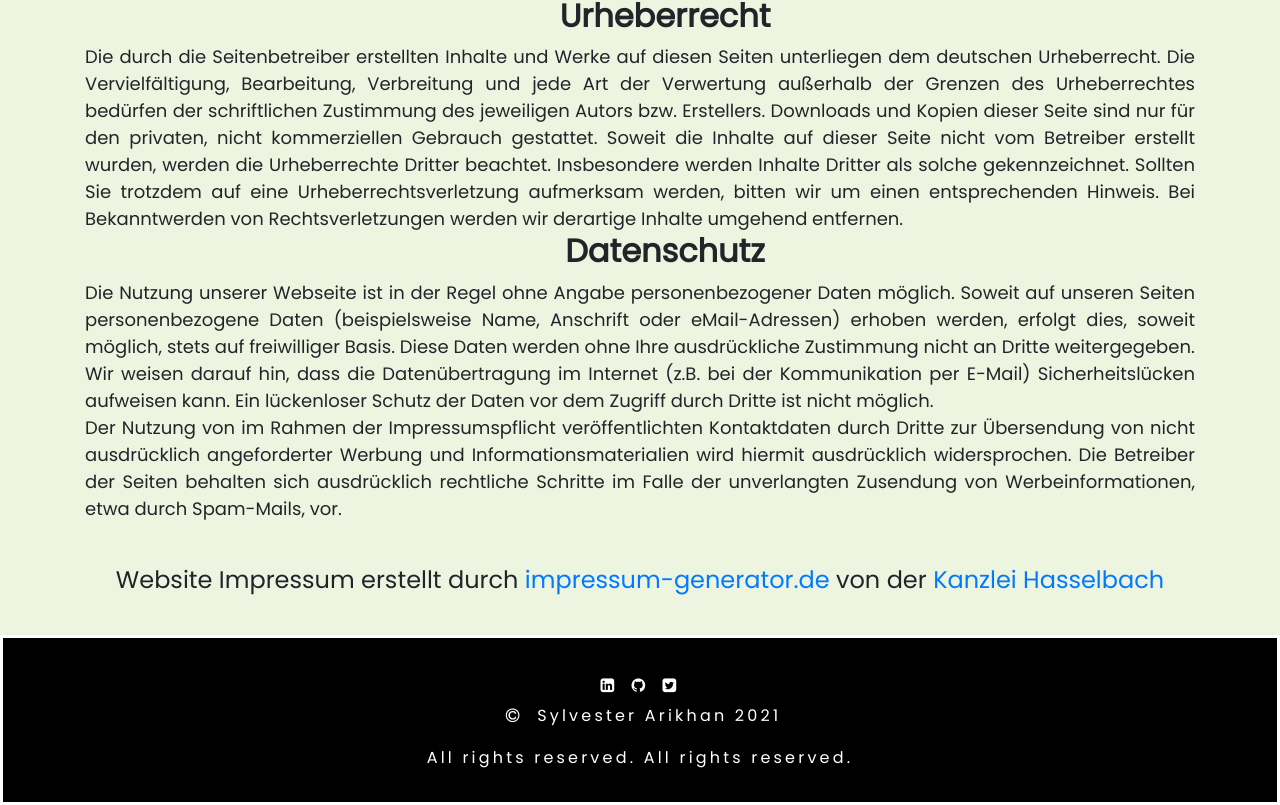
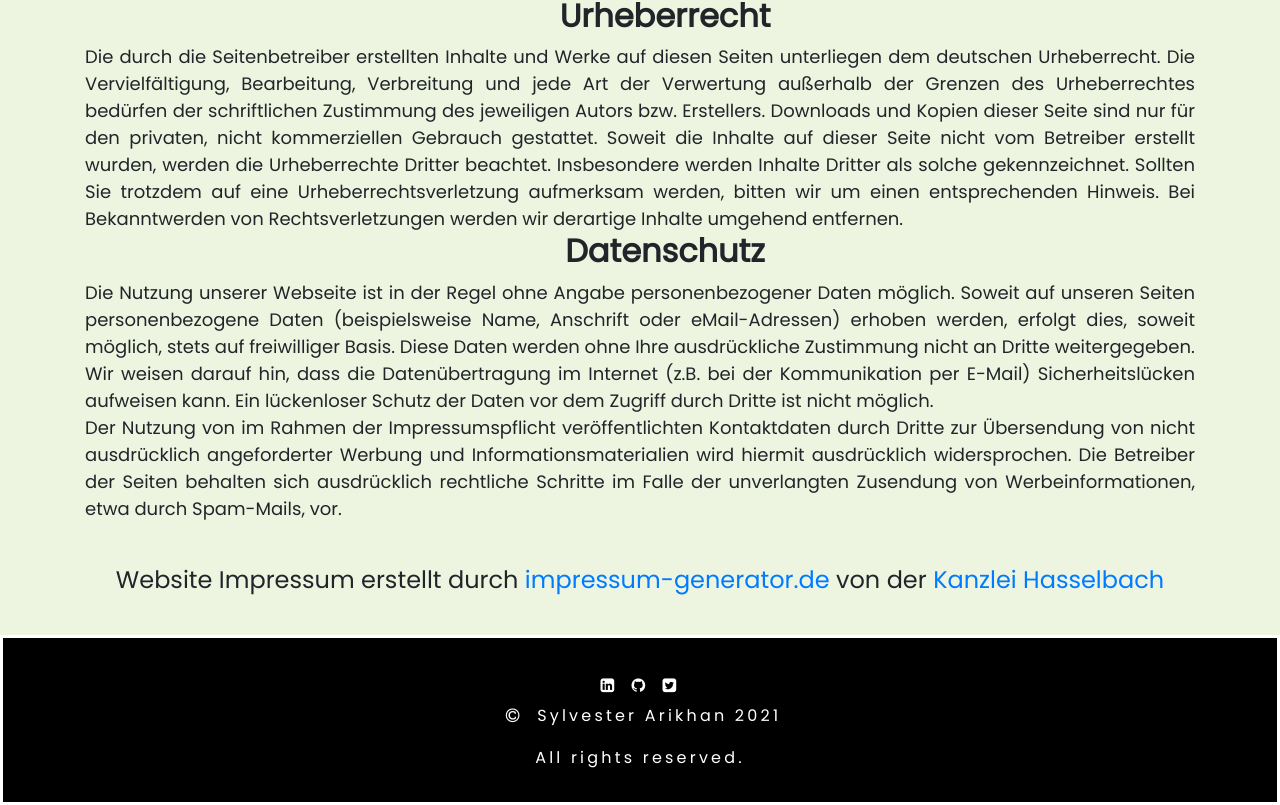
Before and after one commit to ambabasly/Personal_Website, a React (Create React App) app in the folder client/: page /impressum in a window 1280 px wide. Shown: the part 780-1585 px from the top of the page. Built offline with nearby package versions, Linux system fonts and the light colour scheme; a web font is replaced by a local one.

Commit message:
updating impressum.js

```diff
--- a/client/src/PortfolioContainer/Impressum/Impressum.js
+++ b/client/src/PortfolioContainer/Impressum/Impressum.js
@@ -160,8 +160,8 @@ const Impressum = () => {
               <i className="fa fa-copyright" aria-hidden="true"></i> {myName}{" "}
               {currentDate.getFullYear()}{" "}
             </p>
+            <span>All rights reserved.</span>
           </div>
-          <span>All rights reserved.</span> <span>All rights reserved.</span>
         </div>
       </footer>
     </div>
```
